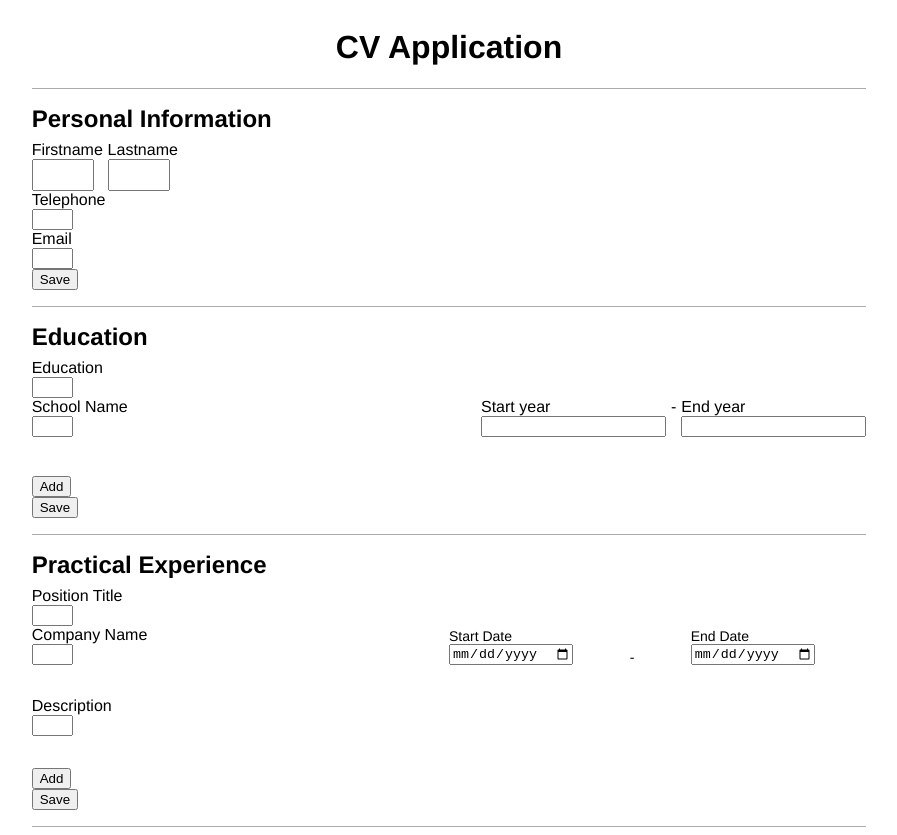
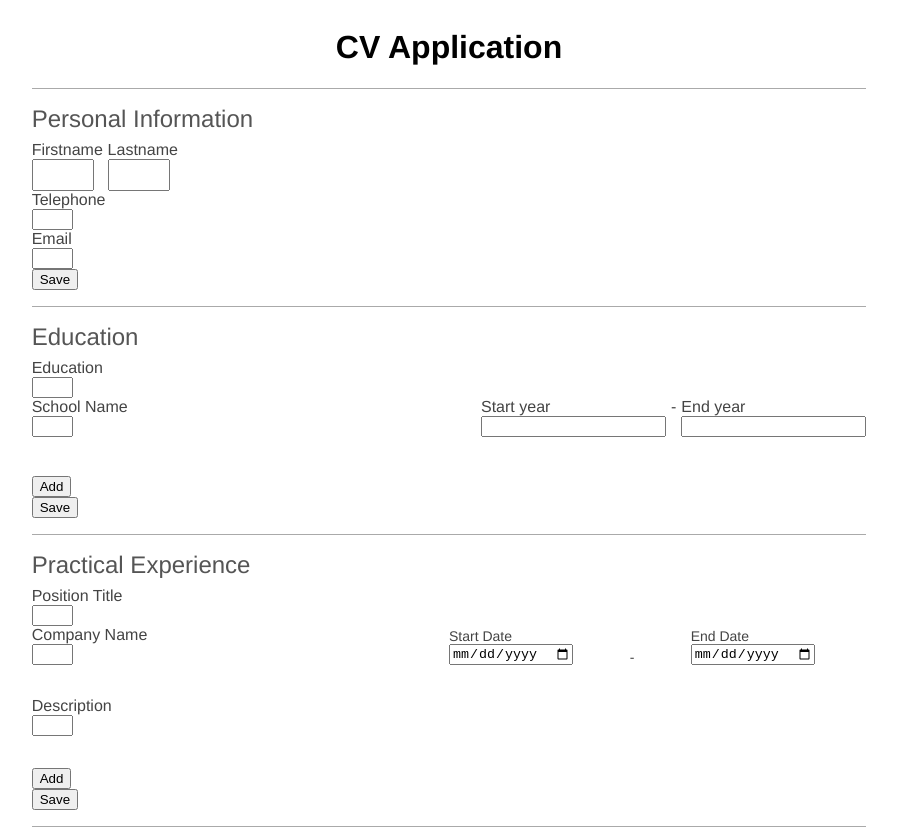
Before and after one commit to JSHC/odin-cvproject, a React (Create React App) app: page / in a window 1280 px wide. Shown: the whole page, without its empty margins (191-1088 px from the left). Built offline with nearby package versions, Linux system fonts and the light colour scheme.

Commit message:
Change font coloring and font weights

```diff
--- a/src/styles/Section.css
+++ b/src/styles/Section.css
@@ -1,6 +1,7 @@
 .section {
     border-bottom: 1px solid #aaa;
     padding-bottom: 1rem;
+    color: #444;
 }
 
 .section:first-of-type {
@@ -9,4 +10,6 @@
 
 .section-title {
     margin: 1rem 0 .5rem 0;
+    color: #555;
+    font-weight: 500;
 }
```
